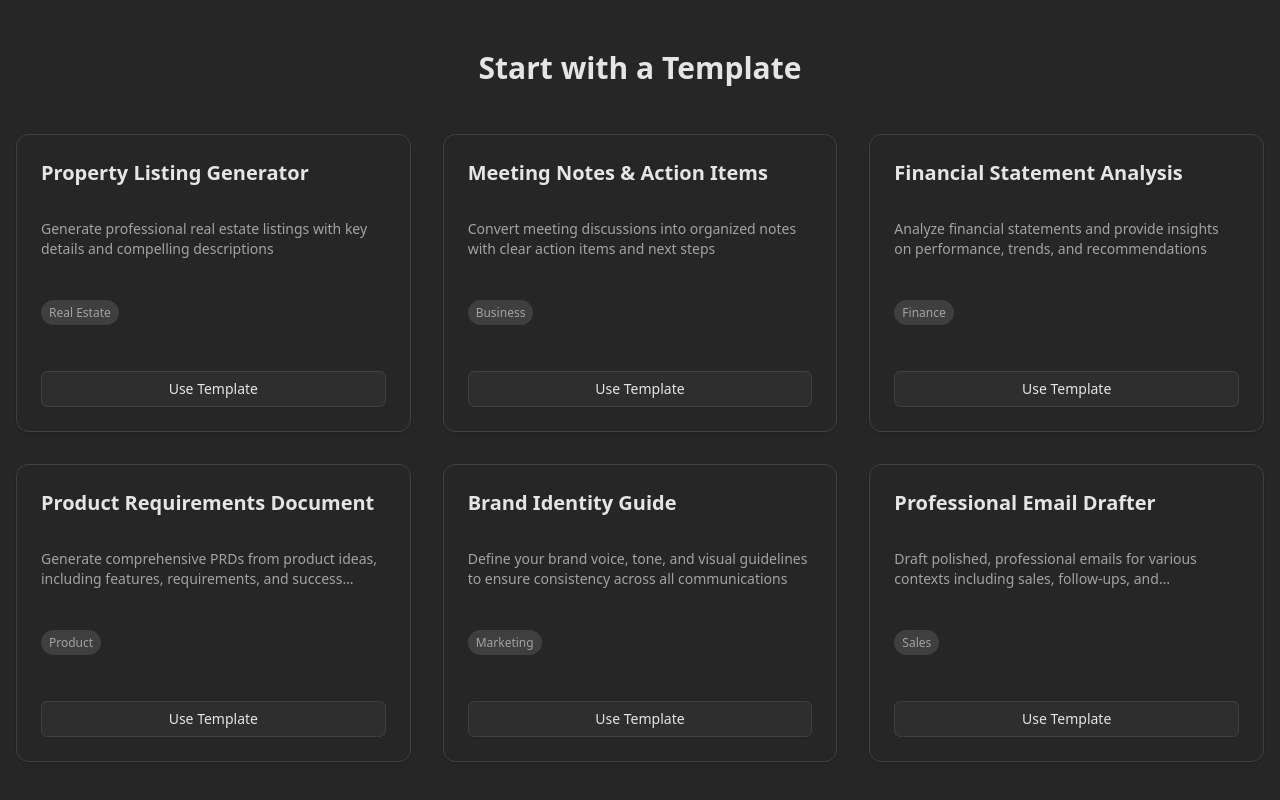
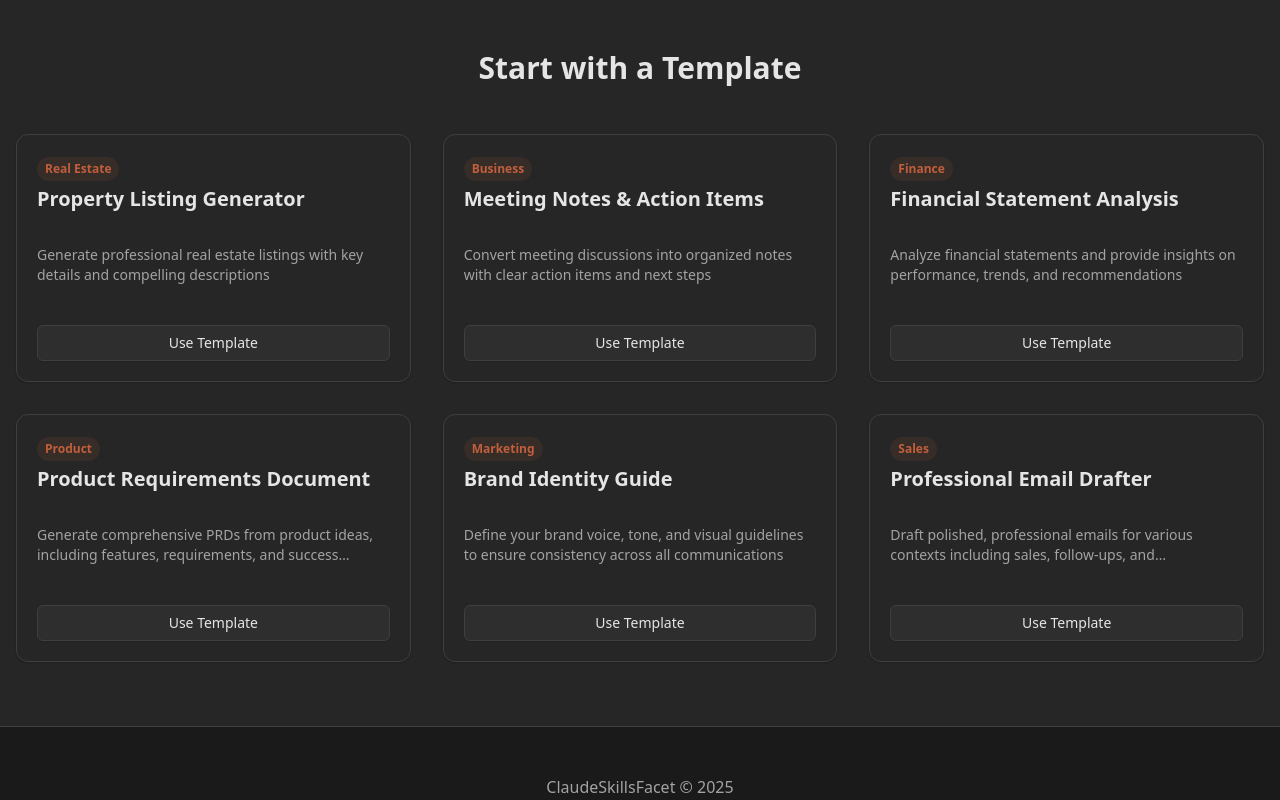
Before and after one commit to itsocialist/claude-skills-builder, a Next.js app: page / in a window 1280 px wide. Shown: the part 700-1500 px from the top of the page. Built offline with nearby package versions, Linux system fonts and the light colour scheme.

Commit message:
Apply consistent tag styling to landing page template cards

```diff
--- a/src/app/page.tsx
+++ b/src/app/page.tsx
@@ -71,14 +71,14 @@ export default function HomePage() {
           </h2>
           <div className="grid md:grid-cols-3 gap-8">
             {templates.map((template) => (
-              <Card key={template.id} className="p-6 hover:shadow-md transition-shadow border-border">
-                <h3 className="text-xl font-semibold mb-2 text-foreground">{template.name}</h3>
-                <p className="text-sm text-muted-foreground mb-4 line-clamp-2">{template.description}</p>
-                <div className="mb-6">
-                  <span className="text-xs bg-muted px-2 py-1 rounded-full text-muted-foreground font-medium">
+              <Card key={template.id} className="p-5 hover:shadow-md transition-shadow border-border">
+                <div className="mb-2">
+                  <span className="inline-block px-2 py-1 text-xs font-semibold text-primary bg-primary/10 rounded-full mb-1">
                     {template.category}
                   </span>
+                  <h3 className="text-xl font-bold text-foreground">{template.name}</h3>
                 </div>
+                <p className="text-sm text-muted-foreground mb-4 line-clamp-2">{template.description}</p>
                 <Link href={`/templates/${template.id}`}>
                   <Button variant="outline" className="w-full">
                     Use Template
```
